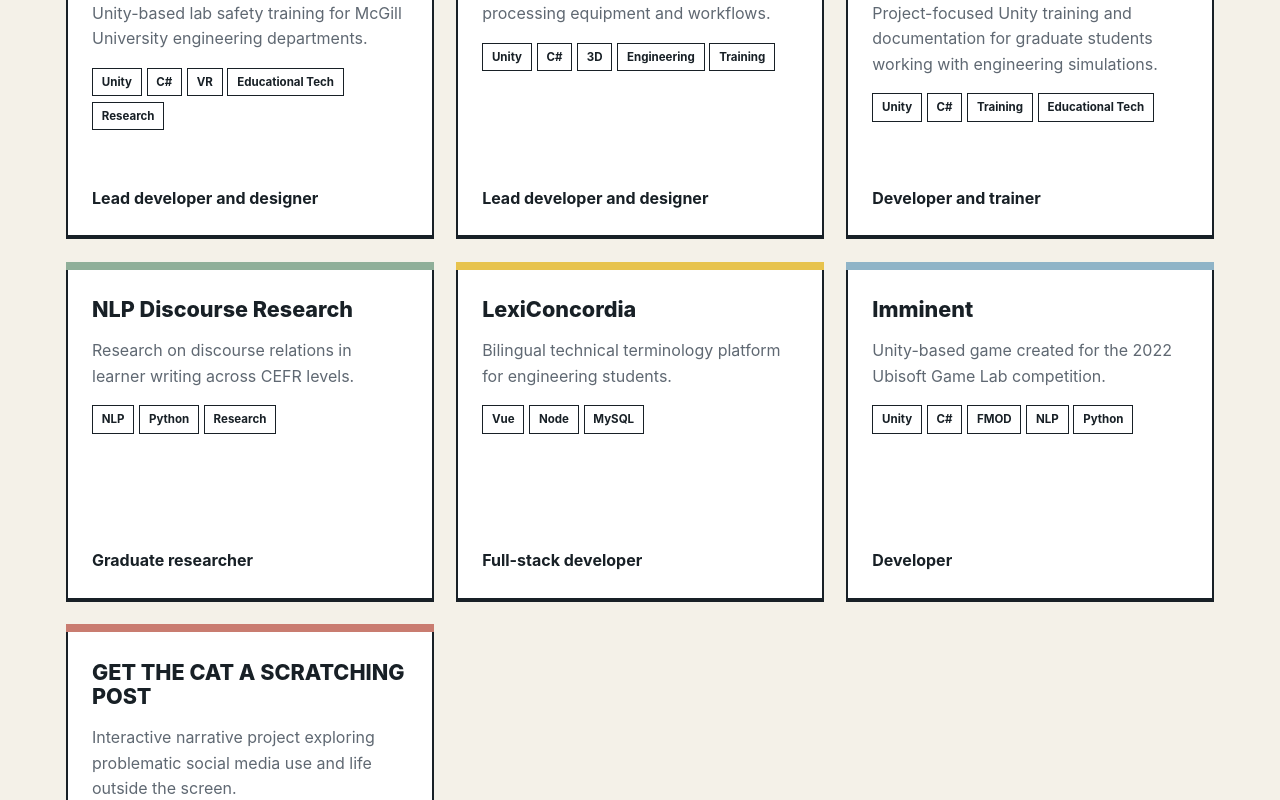
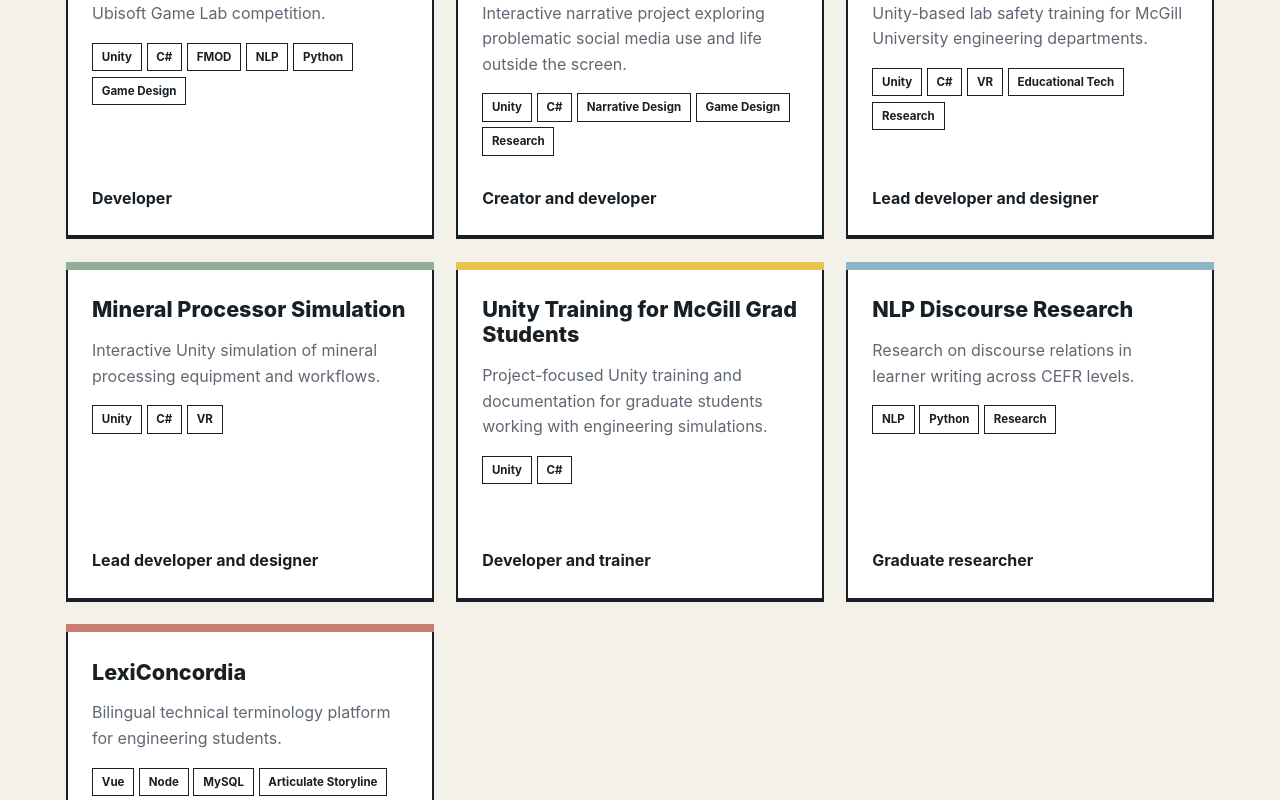
Before and after one commit to blochbergers/portfolio, a Vue app: page / in a window 1280 px wide. Shown: the part 760-1560 px from the top of the page. Built offline with nearby package versions, Linux system fonts and the light colour scheme.

Commit message:
Refactor projects list and update project details
Removed duplicate project entries and updated tech and tags for existing projects.

```diff
--- a/src/data/projects.js
+++ b/src/data/projects.js
@@ -1,4 +1,25 @@
 export const projects = [
+    {
+        id: 'imminent',
+        title: 'Imminent',
+        shortDescription:
+            'Unity-based game created for the 2022 Ubisoft Game Lab competition.',
+        tech: ['Unity', 'C#', 'FMOD', 'NLP', 'Python', 'Game Design'],
+        tags: ['Unity', 'C#', 'FMOD', 'NLP', 'Python', 'Game Design'],
+        link: '/imminent',
+        role: 'Developer'
+    },
+
+    {
+        id: 'gtcasp',
+        title: 'GET THE CAT A SCRATCHING POST',
+        shortDescription:
+            'Interactive narrative project exploring problematic social media use and life outside the screen.',
+        tech: ['Unity', 'C#', 'Narrative Design', 'Game Design', 'Research'],
+        tags: ['Unity', 'C#', 'Narrative Design', 'Game Design', 'Research'],
+        link: '/get-the-cat-a-scratching-post',
+        role: 'Creator and developer'
+    },
     {
         id: 'bioengineering-lab-safety',
         title: 'Virtual Bioengineering Lab Safety',
@@ -15,8 +36,8 @@ export const projects = [
         title: 'Mineral Processor Simulation',
         shortDescription:
             'Interactive Unity simulation of mineral processing equipment and workflows.',
-        tech: ['Unity', 'C#', '3D', 'Engineering', 'Training'],
-        tags: ['Unity', 'C#', '3D', 'Engineering', 'Training'],
+        tech: ['Unity', 'C#', 'VR'],
+        tags: ['Unity', 'C#', 'VR'],
         link: '/mineral-processor-simulation',
         role: 'Lead developer and designer'
     },
@@ -26,8 +47,8 @@ export const projects = [
         title: 'Unity Training for McGill Grad Students',
         shortDescription:
             'Project-focused Unity training and documentation for graduate students working with engineering simulations.',
-        tech: ['Unity', 'C#', 'Training', 'Educational Tech'],
-        tags: ['Unity', 'C#', 'Training', 'Educational Tech'],
+        tech: ['Unity', 'C#'],
+        tags: ['Unity', 'C#'],
         link: '/unity-training',
         role: 'Developer and trainer'
     },
@@ -48,31 +69,9 @@ export const projects = [
         title: 'LexiConcordia',
         shortDescription:
             'Bilingual technical terminology platform for engineering students.',
-        tech: ['Vue', 'Node', 'MySQL'],
-        tags: ['Vue', 'Node', 'MySQL'],
+        tech: ['Vue', 'Node', 'MySQL', 'Articulate Storyline'],
+        tags: ['Vue', 'Node', 'MySQL', 'Articulate Storyline'],
         link: '/lexiconcordia',
         role: 'Full-stack developer'
-    },
-
-    {
-        id: 'imminent',
-        title: 'Imminent',
-        shortDescription:
-            'Unity-based game created for the 2022 Ubisoft Game Lab competition.',
-        tech: ['Unity', 'C#', 'FMOD', 'NLP', 'Python'],
-        tags: ['Unity', 'C#', 'FMOD', 'NLP', 'Python'],
-        link: '/imminent',
-        role: 'Developer'
-    },
-
-    {
-        id: 'gtcasp',
-        title: 'GET THE CAT A SCRATCHING POST',
-        shortDescription:
-            'Interactive narrative project exploring problematic social media use and life outside the screen.',
-        tech: ['Unity', 'C#', 'Narrative Design'],
-        tags: ['Unity', 'C#', 'Narrative Design'],
-        link: '/get-the-cat-a-scratching-post',
-        role: 'Creator and developer'
     }
 ];
```
